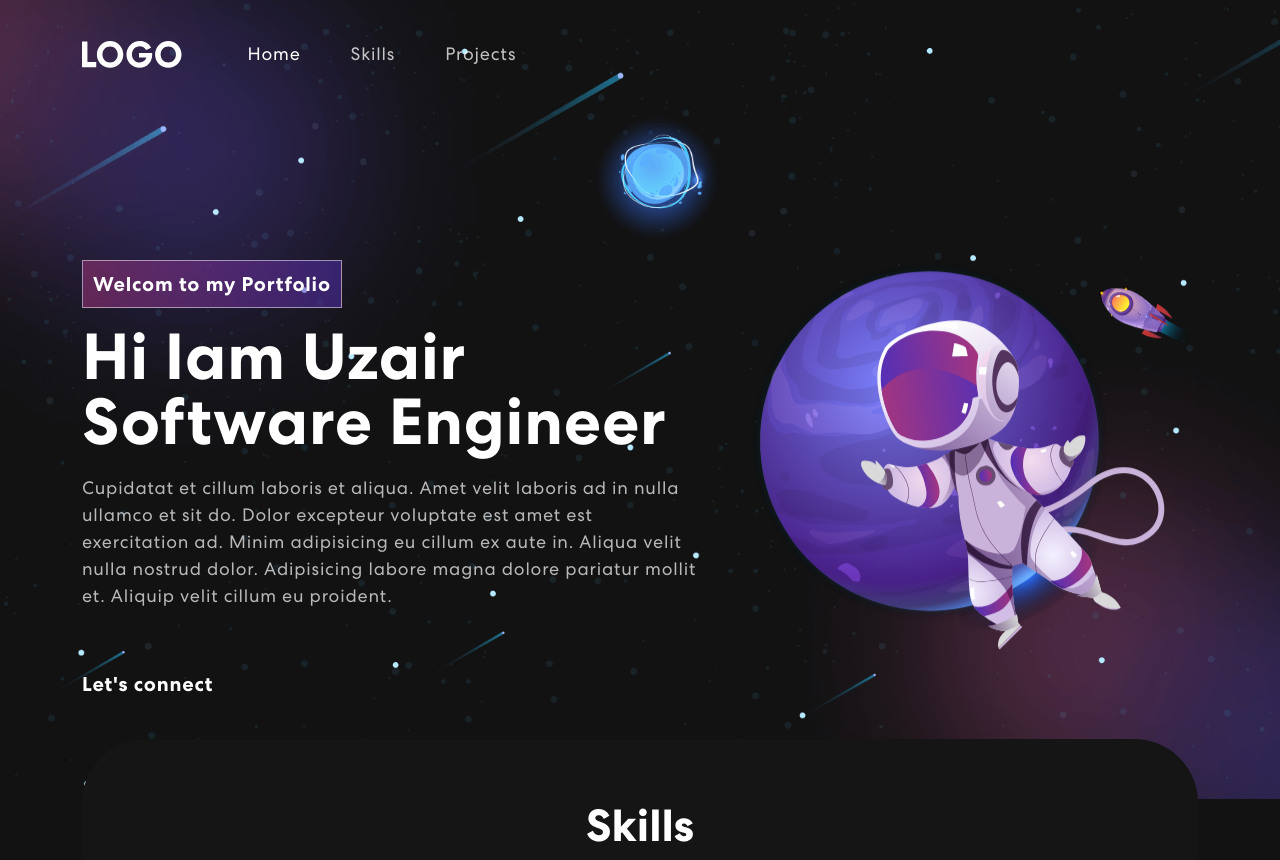
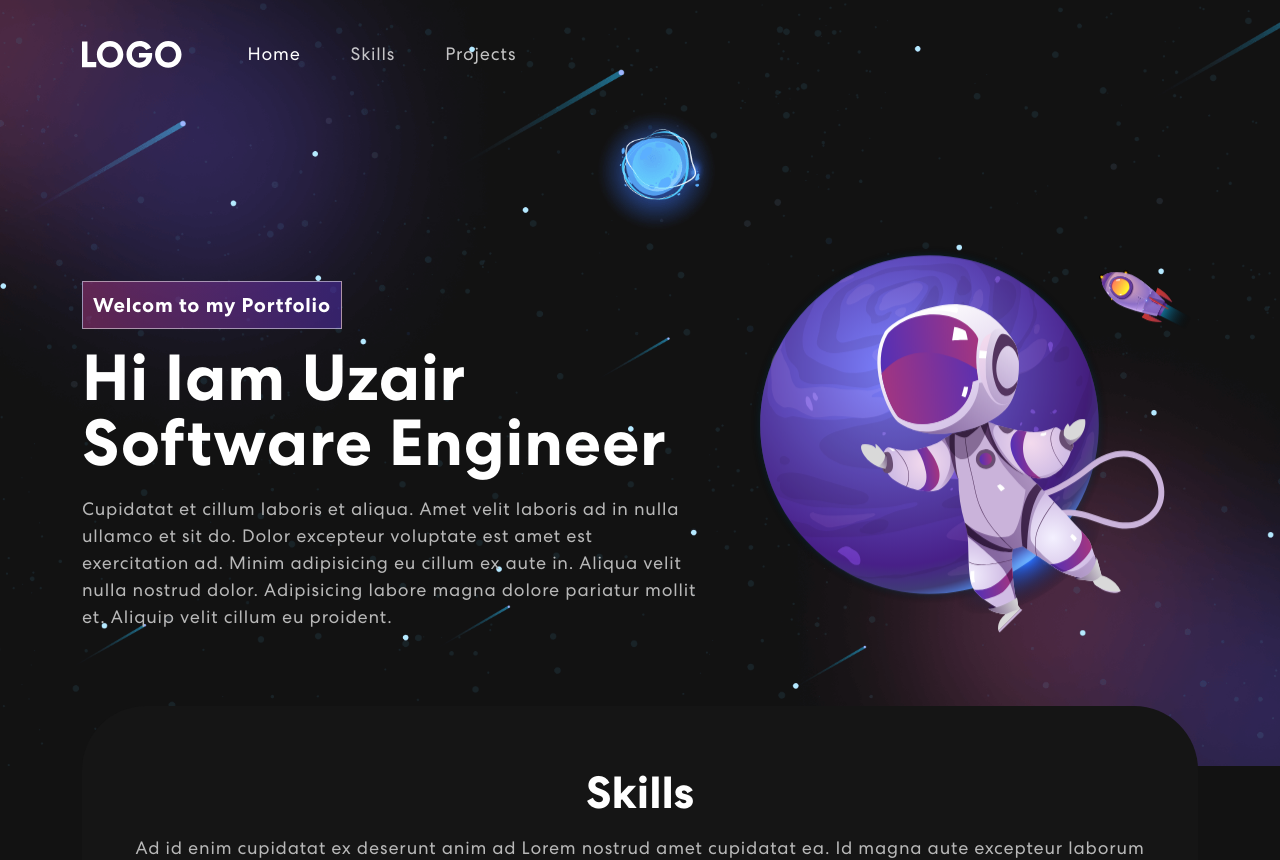
Before and after one commit to muhammaduzairrazaq/portfolioReact, a React (Create React App) app: page / in a window 1280 px wide. Shown: the top 860 px of the page. Built offline with nearby package versions, Linux system fonts and the light colour scheme.

Commit message:
completed

```diff
--- a/src/components/Banner.js
+++ b/src/components/Banner.js
@@ -52,10 +52,9 @@ export const Banner = () => {
             <span className="tagline">Welcom to my Portfolio</span>
             <h1>{'Hi Iam Uzair '}<span className="wrap">{text}</span></h1>
             <p>Cupidatat et cillum laboris et aliqua. Amet velit laboris ad in nulla ullamco et sit do. Dolor excepteur voluptate est amet est exercitation ad. Minim adipisicing eu cillum ex aute in. Aliqua velit nulla nostrud dolor. Adipisicing labore magna dolore pariatur mollit et. Aliquip velit cillum eu proident.</p>
-            <button onClick={()=>console.log('connect')}>Let's connect</button>
         </Col>
         <Col>
-        <img src={headerImg} alt="Header Image "></img>
+        <img src={headerImg} alt="Img"></img>
         </Col>
       </Row>
       </Container>
```
Also changed, not shown: src/App.css (+1 -47 lines), src/components/NavBar.js (+0 -16 lines).
